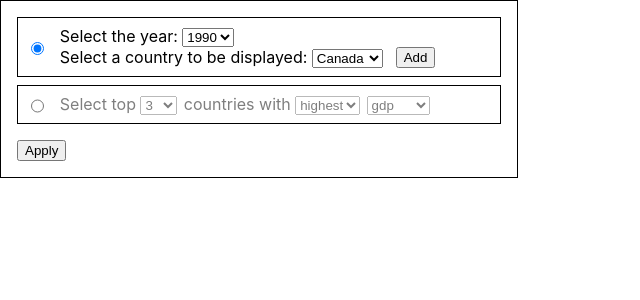
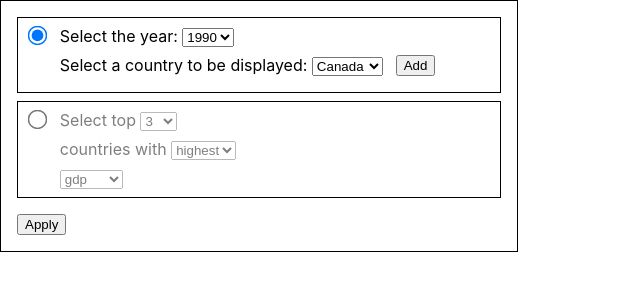
Before and after one commit to markarko/gdpro, a React (Create React App) app in the folder client/: page / in a window 1280 px wide. Shown: the top 300 px of the page, without its empty margins (0-640 px from the left). Built offline with nearby package versions, Linux system fonts and the light colour scheme.

Commit message:
Add missing onChange events and css adjustements

```diff
--- a/client/src/components/filters/map/MapFilters.css
+++ b/client/src/components/filters/map/MapFilters.css
@@ -19,3 +19,8 @@
     opacity: 0.5;
     pointer-events: none;
 }
+
+input[type='radio'] {
+    transform: scale(1.5);
+    height: 1em;
+}
--- a/client/src/components/filters/map/MapFilters.js
+++ b/client/src/components/filters/map/MapFilters.js
@@ -16,7 +16,7 @@ export default function MapFilters({ years, validCountries }) {
     countries: [],
   });
 
-  const [topCountriesFilter, setTopCountriesFilter] = useState({
+  const [, setTopCountriesFilter] = useState({
     top: 3,
     variation: 'highest',
     value: 'gdp'
--- /dev/null
+++ b/client/src/components/filters/map/basic/BasicFilters.css
@@ -0,0 +1,5 @@
+.filterType > div {
+    display: flex;
+    flex-direction: column;
+    gap: 1vh;
+}
--- a/client/src/components/filters/map/basic/BasicFilters.js
+++ b/client/src/components/filters/map/basic/BasicFilters.js
@@ -1,4 +1,5 @@
 import '../MapFilters.css';
+import './BasicFilters.css';
 import Select from '../select/Select';
 import CountryFilter from '../country/CountryFilter';
 import SelectedCountries from '../selected_countries/SelectedCountries';
@@ -10,9 +11,22 @@ export default function BasicFilters({
   setBasicFilters,
   disable }) {
 
+  const updateYear = e => {
+    const year = e.target.value;
+    if (years.includes(Number(year))) {
+      setBasicFilters((prevFilters) => ({
+        ...prevFilters,
+        year,
+      }));
+    }
+  };
+
   return (
     <div className={disable ? 'disabled' : ''}>
-      <Select options={years} labelText="Select the year: " />
+      <Select
+        options={years}
+        labelText="Select the year: "
+        onChange={e => updateYear(e)} />
       <CountryFilter
         validCountries={validCountries}
         basicFilters={basicFilters}
--- a/client/src/components/filters/map/country/CountryFilter.js
+++ b/client/src/components/filters/map/country/CountryFilter.js
@@ -17,7 +17,9 @@ export default function CountryFilter({ validCountries, basicFilters, setBasicFi
 
   return (
     <div className="CountryFilter">
-      <Select options={validCountries} labelText="Select a country to be displayed: "/>
+      <Select
+        options={validCountries}
+        labelText="Select a country to be displayed: "/>
       <button onClick={addCountry} >Add</button>
     </div>
   );
--- a/client/src/components/filters/map/select/Select.js
+++ b/client/src/components/filters/map/select/Select.js
@@ -2,7 +2,11 @@ export default function Select({ options, labelText, onChange }) {
   return (
     <div>
       <label>{labelText}</label>
-      <select onChange={e => onChange(e)}>
+      <select onChange={e => {
+        if (onChange !== undefined){
+          onChange(e);
+        }
+      }}>
         {options.map(item => <option key={item}>{item}</option>)}
       </select>
     </div>
--- a/client/src/components/filters/map/selected_countries/SelectedCountries.css
+++ b/client/src/components/filters/map/selected_countries/SelectedCountries.css
@@ -1,7 +1,7 @@
 .SelectedCountries {
     display: flex;
     flex-direction: column;
-    width: 20%;
+    width: 30%;
     gap: 1vh;
 
 }
--- a/client/src/components/filters/map/top_countries/TopCountriesFilter.js
+++ b/client/src/components/filters/map/top_countries/TopCountriesFilter.js
@@ -1,5 +1,5 @@
+import '../MapFilters.css';
 import './TopCountriesFilter.css';
-import '../MapFilters.css';
 import Select from '../select/Select';
 
 export default function TopCountriesFilter({ setTopCountriesFilter, disable }) {
```
